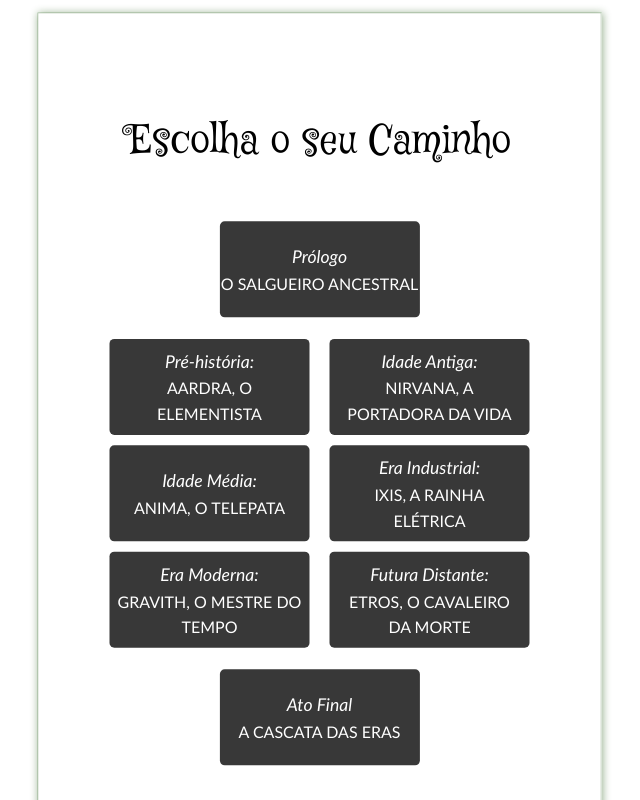
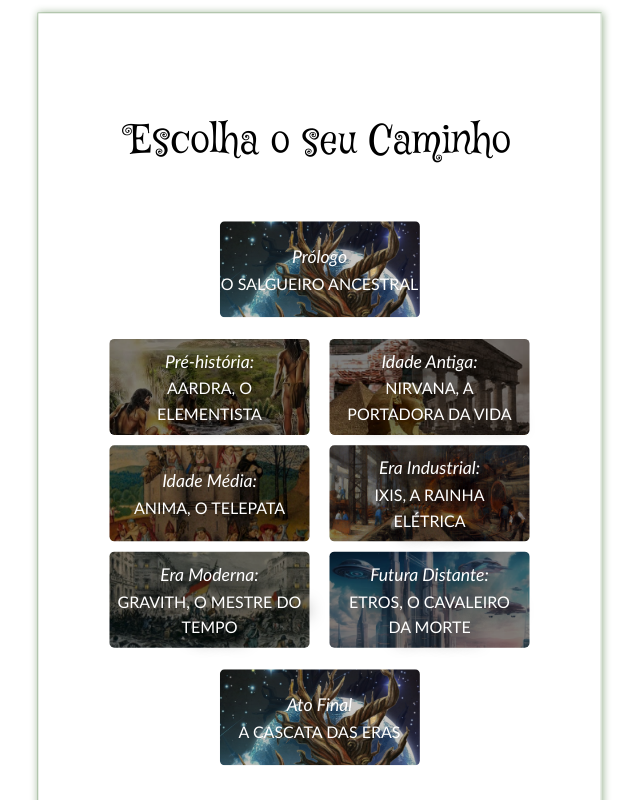
Before and after one commit to marciodiniz7x/Livro-Interativo-React, a Next.js app: page /basicos/interface in a window 1280 px wide. Shown: the top 800 px of the page, without its empty margins (321-961 px from the left). Built offline with nearby package versions, Linux system fonts and the light colour scheme.

Commit message:
Update globals.css

```diff
--- a/src/styles/globals.css
+++ b/src/styles/globals.css
@@ -163,6 +163,10 @@ p {
   width: 250px;
   height: 120px;
   border-radius: 6px;
+  background: url(../components/images/capa-bg3.png);
+  background-size: cover;
+  background-position: center;
+  cursor: pointer;
 }
 
 .capitulos-todos {
@@ -171,6 +175,7 @@ p {
   align-items: center;
   width: 550px;
   height: 400px;
+  text-shadow: 10px 10px 20px #000;
 }
 
 .atos {
@@ -182,4 +187,24 @@ p {
   height: 120px;
   border-radius: 6px;
   padding: 10px;
+  cursor: pointer;
 }
+
+.ato1 {
+  background: url(../components/images/ato1.png);
+}
+.ato2 {
+  background: url(../components/images/ato2.png);
+}
+.ato3 {
+  background: url(../components/images/ato3.png);
+}
+.ato4 {
+  background: url(../components/images/ato4.png);
+}
+.ato5 {
+  background: url(../components/images/ato5.png);
+}
+.ato6 {
+  background: url(../components/images/ato6.png);
+}
```
